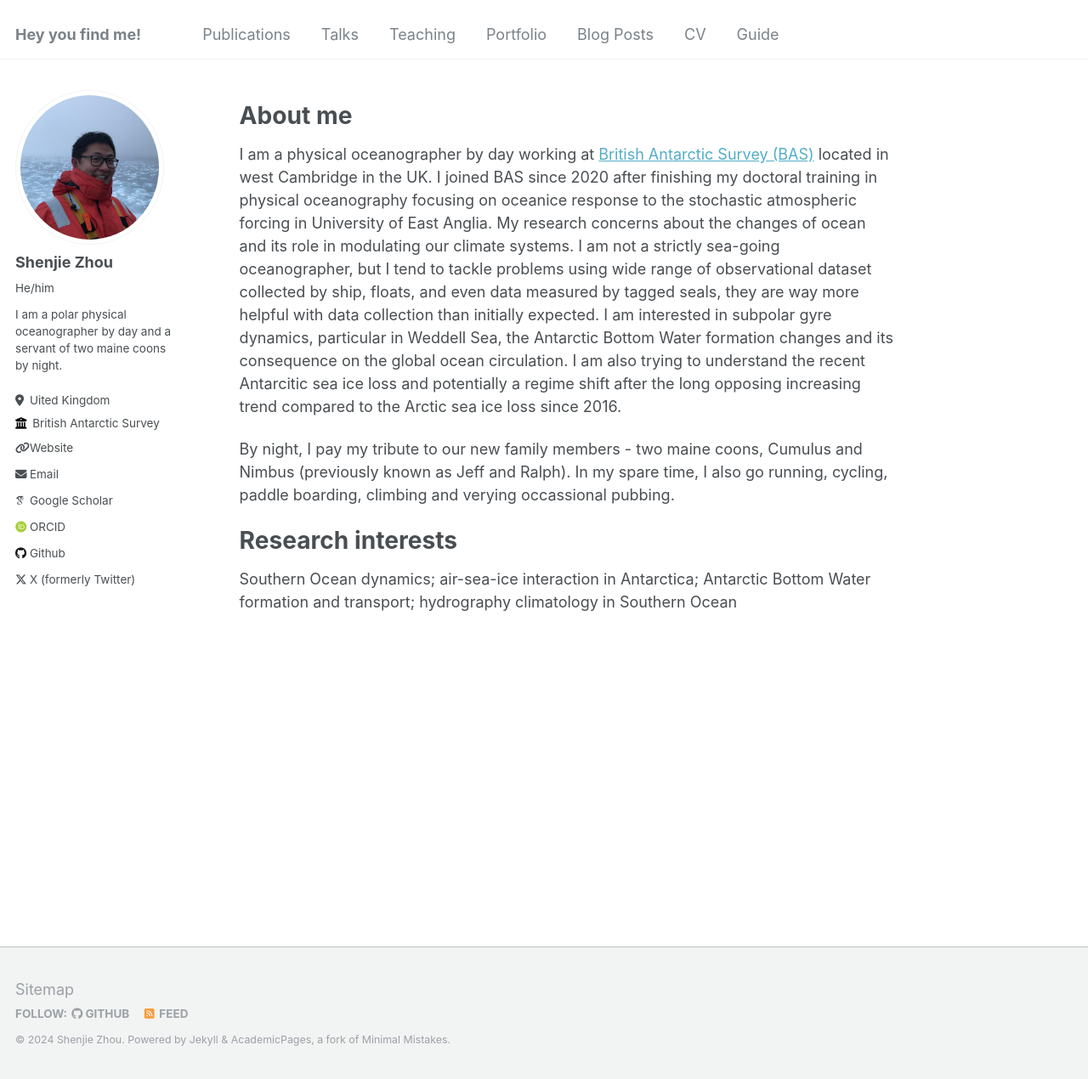
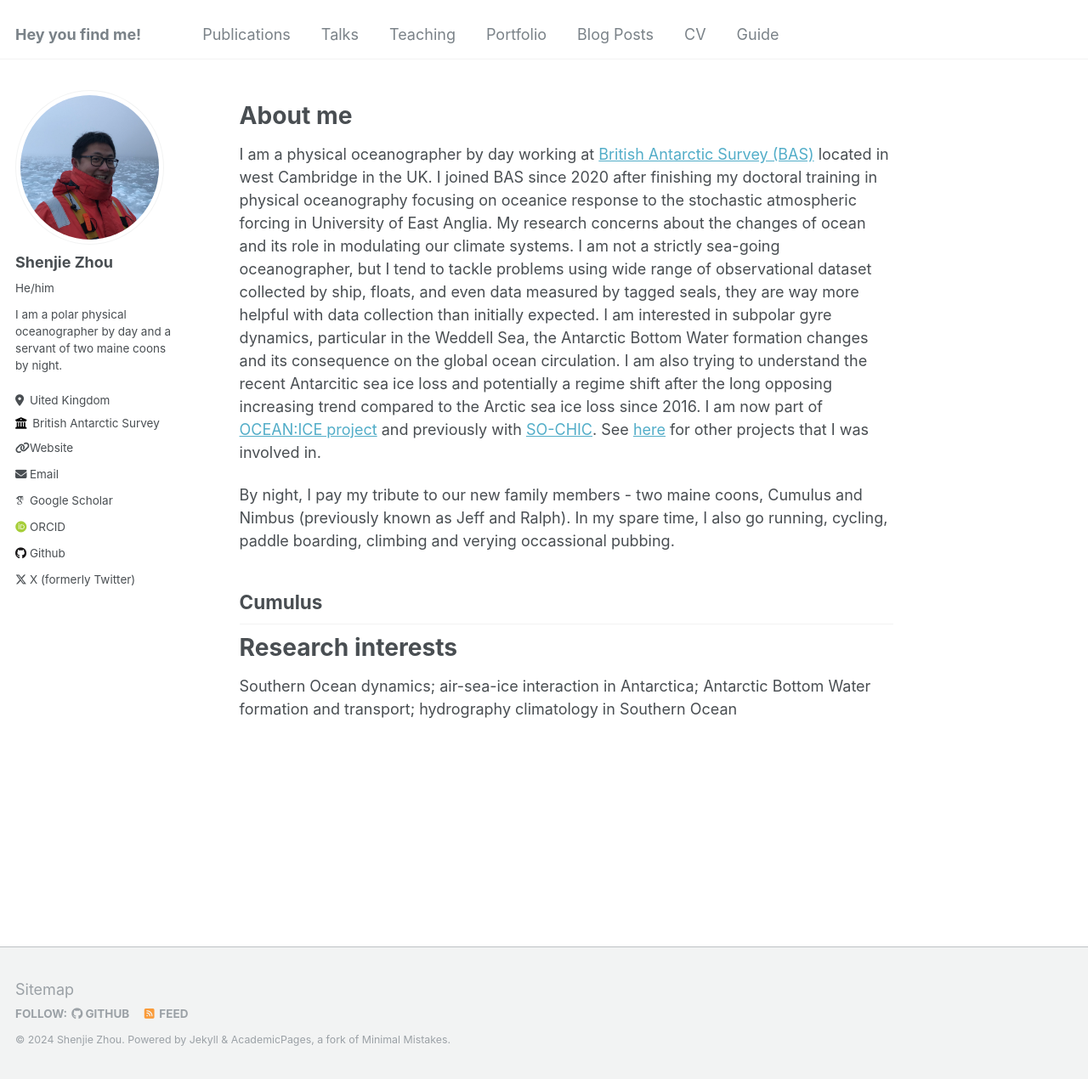
Before and after one commit to ShenjieZhouBAS/ShenjieZhouBAS.github.io, a Jekyll site: the page built from _pages/about.md, in a window 1280 px wide and 1270 px high. Shown: the whole window at 85% size. Built offline with Jekyll 4.4.1, drawn with Linux system fonts in a browser that asks for light colours; some web fonts are replaced.

Commit message:
Update about.md

```diff
--- a/_pages/about.md
+++ b/_pages/about.md
@@ -8,9 +8,13 @@
 ---
 About me
 ==================
-I am a physical oceanographer by day working at [British Antarctic Survey (BAS)](https://www.bas.ac.uk/) located in west Cambridge in the UK. I joined BAS since 2020 after finishing my doctoral training in physical oceanography focusing on oceanice response to the stochastic atmospheric forcing in University of East Anglia. My research concerns about the changes of ocean and its role in modulating our climate systems. I am not a strictly sea-going oceanographer, but I tend to tackle problems using wide range of observational dataset collected by ship, floats, and even data measured by tagged seals, they are way more helpful with data collection than initially expected. I am interested in subpolar gyre dynamics, particular in Weddell Sea, the Antarctic Bottom Water formation changes and its consequence on the global ocean circulation. I am also trying to understand the recent Antarcitic sea ice loss and potentially a regime shift after the long opposing increasing trend compared to the Arctic sea ice loss since 2016.
+I am a physical oceanographer by day working at [British Antarctic Survey (BAS)](https://www.bas.ac.uk/) located in west Cambridge in the UK. I joined BAS since 2020 after finishing my doctoral training in physical oceanography focusing on oceanice response to the stochastic atmospheric forcing in University of East Anglia. My research concerns about the changes of ocean and its role in modulating our climate systems. I am not a strictly sea-going oceanographer, but I tend to tackle problems using wide range of observational dataset collected by ship, floats, and even data measured by tagged seals, they are way more helpful with data collection than initially expected. I am interested in subpolar gyre dynamics, particular in the Weddell Sea, the Antarctic Bottom Water formation changes and its consequence on the global ocean circulation. I am also trying to understand the recent Antarcitic sea ice loss and potentially a regime shift after the long opposing increasing trend compared to the Arctic sea ice loss since 2016. I am now part of [OCEAN:ICE project](https://ocean-ice.eu/) and previously with [SO-CHIC](https://www.sochic-h2020.eu/). See [here](https://www.bas.ac.uk/profile/shezhou/#projects) for other projects that I was involved in.
 
 By night, I pay my tribute to our new family members - two maine coons, Cumulus and Nimbus (previously known as Jeff and Ralph). In my spare time, I also go running, cycling, paddle boarding, climbing and verying occassional pubbing.
+
+Cumulus
+------
+
 
 Research interests
 =================
```
